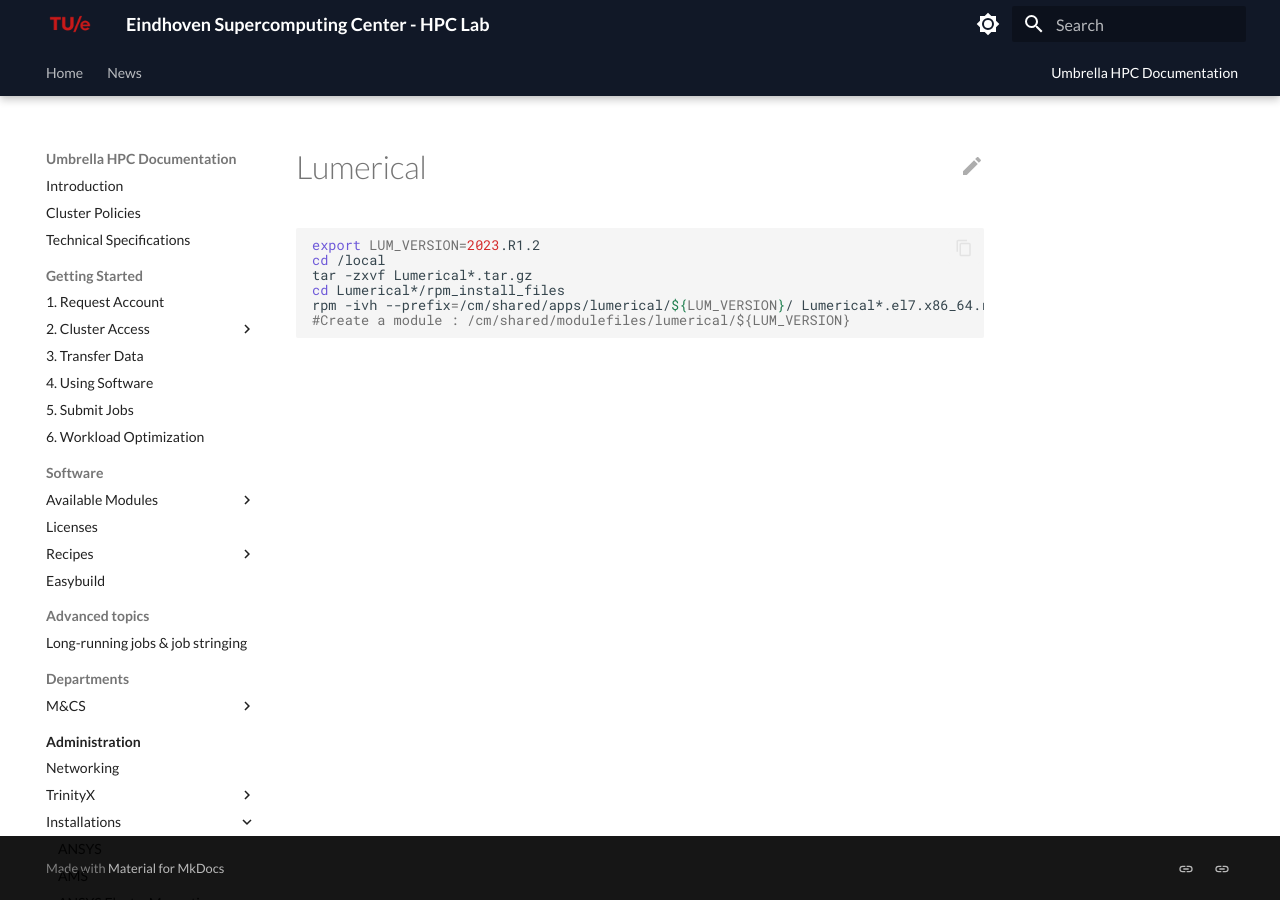
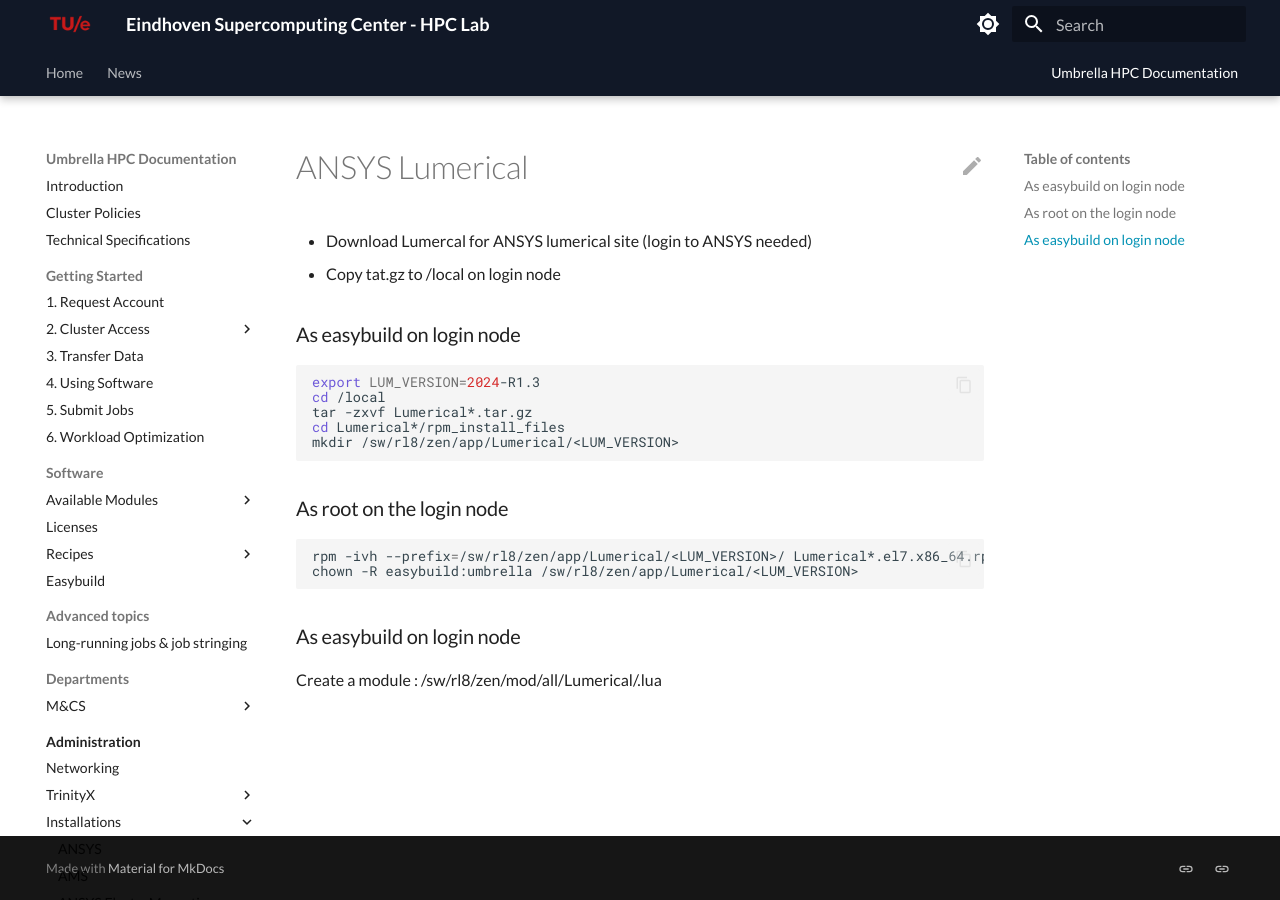
Before and after one commit to gferhpc/supercomputing.tue.nl, an MkDocs documentation site: the page built from pages/documentation/administration/installations/lumerical.md, in a window 1280 px wide. Built offline with MkDocs 1.6.1 and Material for MkDocs 9.7.7, drawn with Linux system fonts in a browser that asks for light colours.

Commit message:
Update lumerical.md

````diff
--- a/pages/documentation/administration/installations/lumerical.md
+++ b/pages/documentation/administration/installations/lumerical.md
@@ -1,10 +1,24 @@
-# Lumerical
+# ANSYS Lumerical
+
+- Download Lumercal for ANSYS lumerical site (login to ANSYS needed)
+- Copy tat.gz to /local on login node
+
+### As easybuild on login node
 
 ```shell
-export LUM_VERSION=2023.R1.2
+export LUM_VERSION=2024-R1.3
 cd /local
 tar -zxvf Lumerical*.tar.gz
 cd Lumerical*/rpm_install_files
-rpm -ivh --prefix=/cm/shared/apps/lumerical/${LUM_VERSION}/ Lumerical*.el7.x86_64.rpm
-#Create a module : /cm/shared/modulefiles/lumerical/${LUM_VERSION}
+mkdir /sw/rl8/zen/app/Lumerical/<LUM_VERSION>
 ```
+
+### As root on the login node
+```shell
+rpm -ivh --prefix=/sw/rl8/zen/app/Lumerical/<LUM_VERSION>/ Lumerical*.el7.x86_64.rpm
+chown -R easybuild:umbrella /sw/rl8/zen/app/Lumerical/<LUM_VERSION>
+```
+
+### As easybuild on login node
+
+Create a module : /sw/rl8/zen/mod/all/Lumerical/<LUM_VERSION>.lua
````
